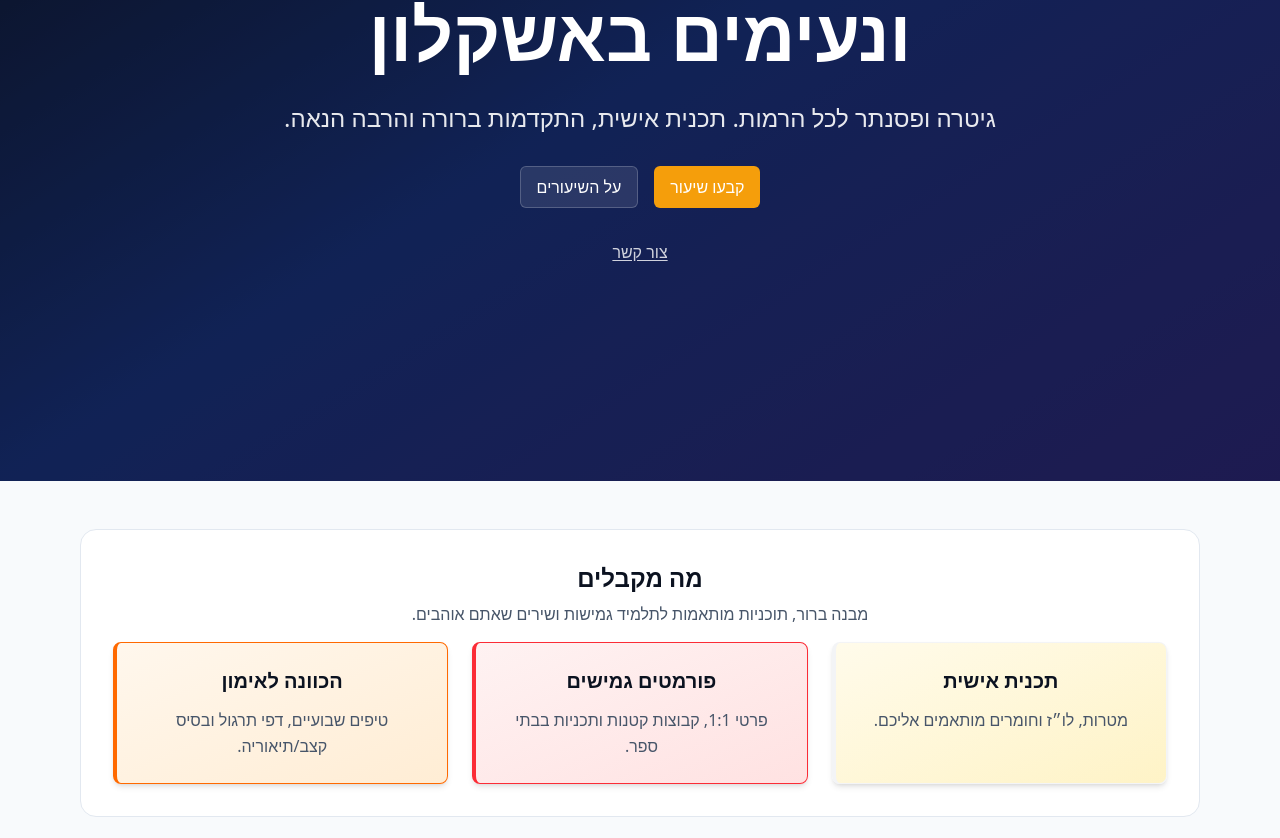
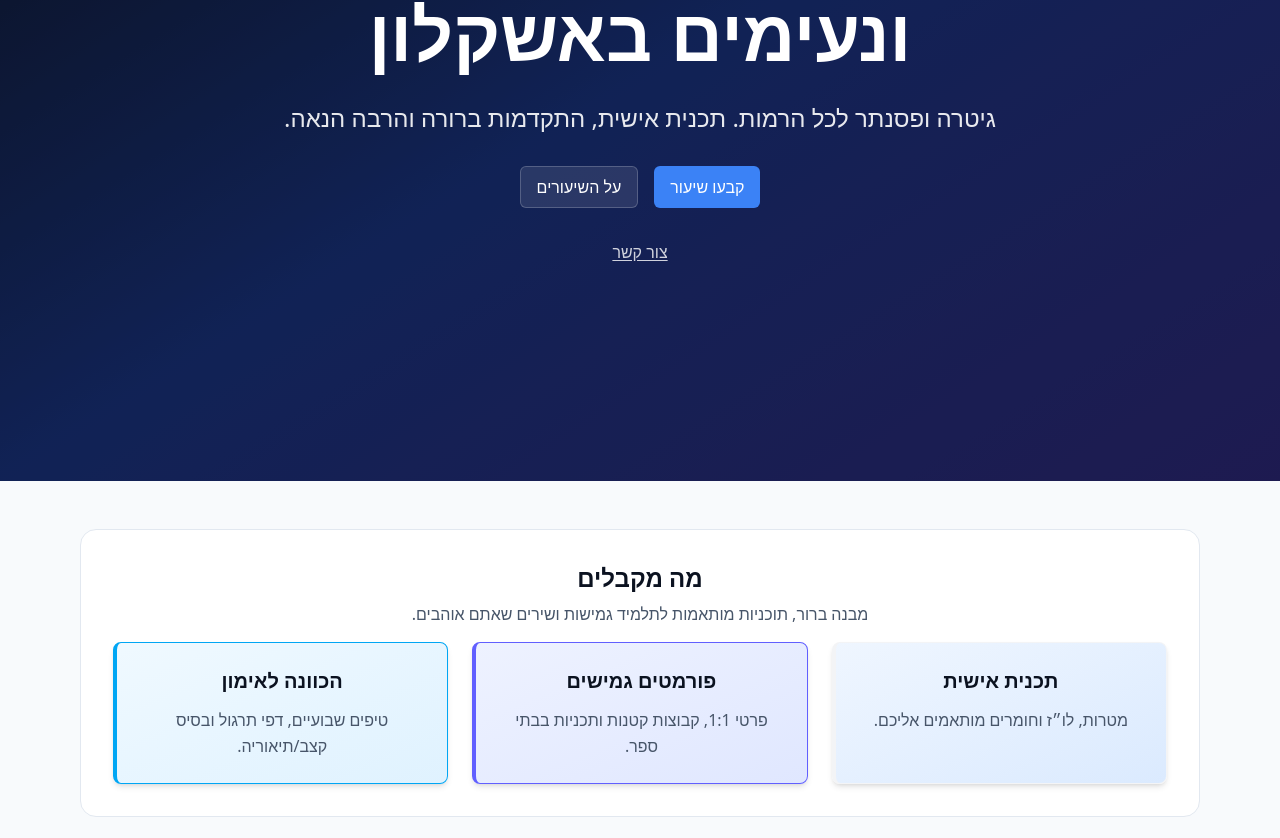
Before and after one commit to doronc36-rgb/guitar-lessons, a Next.js app: page / in a window 1280 px wide. Shown: the part 382-1220 px from the top of the page. Built offline with nearby package versions, Linux system fonts and the light colour scheme; no server answers.

Commit message:
Fix spacing: revert to reasonable levels while maintaining consistency

```diff
--- a/src/app/HomeClient.tsx
+++ b/src/app/HomeClient.tsx
@@ -39,21 +39,21 @@ export default function HomeClient() {
 
       <Container className="mt-12">
         <div className="grid gap-8 md:grid-cols-3">
-          <Section id="about" title={t.home.fitFor.title} className="border-l-4 border-amber-500 bg-gradient-to-br from-amber-50 to-amber-100 dark:from-amber-900/20 dark:to-amber-800/20">
+          <Section id="about" title={t.home.fitFor.title} className="border-l-4 border-blue-500 bg-gradient-to-br from-blue-50 to-blue-100 dark:from-blue-900/20 dark:to-blue-800/20">
             <ul className="list-disc pr-6 mt-1 text-[color:var(--foreground)] space-y-1">
               {t.home.fitFor.items.map((item) => (
                 <li key={item}>{item}</li>
               ))}
             </ul>
           </Section>
-          <Section title={t.home.whatYouGet.title} intro={t.marketing.features.subtitle} className="border-l-4 border-red-500 bg-gradient-to-br from-red-50 to-red-100 dark:from-red-900/20 dark:to-red-800/20">
+          <Section title={t.home.whatYouGet.title} intro={t.marketing.features.subtitle} className="border-l-4 border-indigo-500 bg-gradient-to-br from-indigo-50 to-indigo-100 dark:from-indigo-900/20 dark:to-indigo-800/20">
             <ul className="list-disc pr-6 mt-1 text-[color:var(--foreground)] space-y-1">
               {t.home.whatYouGet.items.map((item) => (
                 <li key={item}>{item}</li>
               ))}
             </ul>
           </Section>
-          <Section title={t.home.howItWorks.title} className="border-l-4 border-orange-500 bg-gradient-to-br from-orange-50 to-orange-100 dark:from-orange-900/20 dark:to-orange-800/20">
+          <Section title={t.home.howItWorks.title} className="border-l-4 border-sky-500 bg-gradient-to-br from-sky-50 to-sky-100 dark:from-sky-900/20 dark:to-sky-800/20">
             <ol className="list-decimal pr-6 mt-1 text-[color:var(--foreground)] space-y-1">
               {t.home.howItWorks.steps.map((step) => (
                 <li key={step}>{step}</li>
--- a/src/app/components/marketing/Features.tsx
+++ b/src/app/components/marketing/Features.tsx
@@ -12,9 +12,9 @@ export default function MarketingFeatures() {
         <div className="grid gap-6 md:grid-cols-3">
           {t.marketing.features.items.map((f: { title: string; body: string }, index: number) => {
             const colors = [
-              "border-l-4 border-amber-500 bg-gradient-to-br from-amber-50 to-amber-100 dark:from-amber-900/20 dark:to-amber-800/20",
-              "border-l-4 border-red-500 bg-gradient-to-br from-red-50 to-red-100 dark:from-red-900/20 dark:to-red-800/20",
-              "border-l-4 border-orange-500 bg-gradient-to-br from-orange-50 to-orange-100 dark:from-orange-900/20 dark:to-orange-800/20"
+              "border-l-4 border-blue-500 bg-gradient-to-br from-blue-50 to-blue-100 dark:from-blue-900/20 dark:to-blue-800/20",
+              "border-l-4 border-indigo-500 bg-gradient-to-br from-indigo-50 to-indigo-100 dark:from-indigo-900/20 dark:to-indigo-800/20",
+              "border-l-4 border-sky-500 bg-gradient-to-br from-sky-50 to-sky-100 dark:from-sky-900/20 dark:to-sky-800/20"
             ];
             return (
               <div key={f.title} className={`p-6 rounded-lg shadow-md border border-gray-100 dark:border-gray-700 text-center ${colors[index % 3]}`}>
--- a/src/app/components/marketing/Pricing.tsx
+++ b/src/app/components/marketing/Pricing.tsx
@@ -13,9 +13,9 @@ export default function MarketingPricing() {
         <div className="grid gap-4 md:grid-cols-3">
           {t.prices.items.map((p, index) => {
             const colors = [
-              "border-l-4 border-amber-500 bg-gradient-to-br from-amber-50 to-amber-100 dark:from-amber-900/20 dark:to-amber-800/20",
-              "border-l-4 border-red-500 bg-gradient-to-br from-red-50 to-red-100 dark:from-red-900/20 dark:to-red-800/20",
-              "border-l-4 border-orange-500 bg-gradient-to-br from-orange-50 to-orange-100 dark:from-orange-900/20 dark:to-orange-800/20"
+              "border-l-4 border-blue-500 bg-gradient-to-br from-blue-50 to-blue-100 dark:from-blue-900/20 dark:to-blue-800/20",
+              "border-l-4 border-indigo-500 bg-gradient-to-br from-indigo-50 to-indigo-100 dark:from-indigo-900/20 dark:to-indigo-800/20",
+              "border-l-4 border-sky-500 bg-gradient-to-br from-sky-50 to-sky-100 dark:from-sky-900/20 dark:to-sky-800/20"
             ];
             return (
               <div key={p.label} className={`p-6 rounded-md shadow-sm border border-gray-100 dark:border-gray-700 text-center ${colors[index % 3]}`}>
--- a/src/app/components/marketing/Testimonials.tsx
+++ b/src/app/components/marketing/Testimonials.tsx
@@ -38,7 +38,7 @@ export default function MarketingTestimonials() {
   return (
     <Container className="py-12">
       <Section id="testimonials" title={t.marketing.testimonials.title} intro={t.marketing.testimonials.subtitle}>
-        <div className="p-6 rounded-md shadow-sm border-l-4 border-amber-500 bg-gradient-to-br from-amber-50 to-amber-100 dark:from-amber-900/20 dark:to-amber-800/20 border border-gray-100 dark:border-gray-700 text-center">
+        <div className="p-6 rounded-md shadow-sm border-l-4 border-blue-500 bg-gradient-to-br from-blue-50 to-blue-100 dark:from-blue-900/20 dark:to-blue-800/20 border border-gray-100 dark:border-gray-700 text-center">
           <div className="flex items-center justify-between">
             <button type="button" onClick={prev} aria-label={t.home.testimonials.prev} className="px-3 py-1.5 rounded-md border">‹</button>
             <div className="flex-1 px-4">
--- a/src/app/globals.css
+++ b/src/app/globals.css
@@ -7,9 +7,9 @@
   --muted: #475569; /* secondary text / subtle UI */
   --border: #E2E8F0; /* card/section borders */
   --surface: #FFFFFF; /* cards/sections/header/footer */
-  --accent: #F59E0B; /* warm amber for creativity and energy */
+  --accent: #3B82F6; /* professional blue for trust and reliability */
   --accent-contrast: #FFFFFF; /* white text on accent */
-  --primary: #DC2626; /* deep red for music passion */
+  --primary: #1E40AF; /* deep blue for professionalism */
 }
 
 @theme inline {
```
